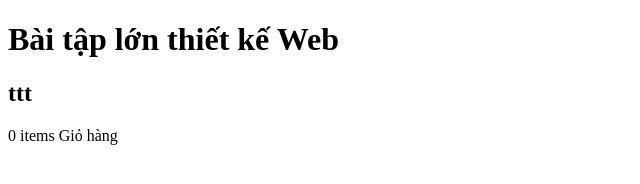
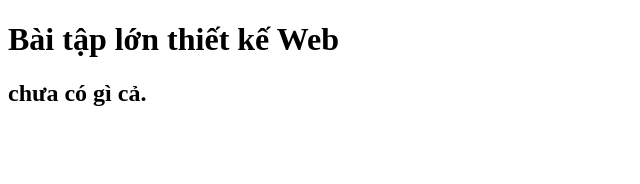
Before and after one commit to isDuzzLee/Quangguyn.github.io, a plain HTML site: page index.html in a window 1280 px wide. Shown: the whole page, without its empty margins (0-640 px from the left). Drawn offline with Linux system fonts and the light colour scheme.

Commit message:
bỏ div cart, sửa h2

```diff
--- a/index.html
+++ b/index.html
@@ -3,16 +3,11 @@
   <head>
     <meta charset="UTF-8" />
     <meta name="viewport" content="width=device-width, initial-scale=1.0" />
-    <title>Giỏ hàng</title>
-    <link rel="stylesheet" href="style.css" />
+    <title>Bài Tập Lớn thiết kế Web</title>
+    <link rel="stylesheet" href="style.css"/>
   </head>
   <body>
     <h1>Bài tập lớn thiết kế Web</h1>
-    <h2>ttt</h2>
-    <div class="cart">
-      <i class="cart-icon"></i>
-      <span class="item-count">0 items</span>
-      <span class="cart-text">Giỏ hàng</span>
-    </div>
+    <h2>chưa có gì cả.</h2>
   </body>
 </html>
```
